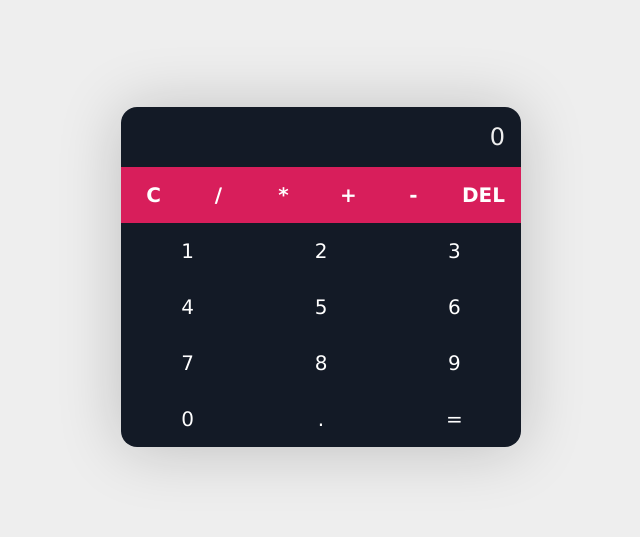
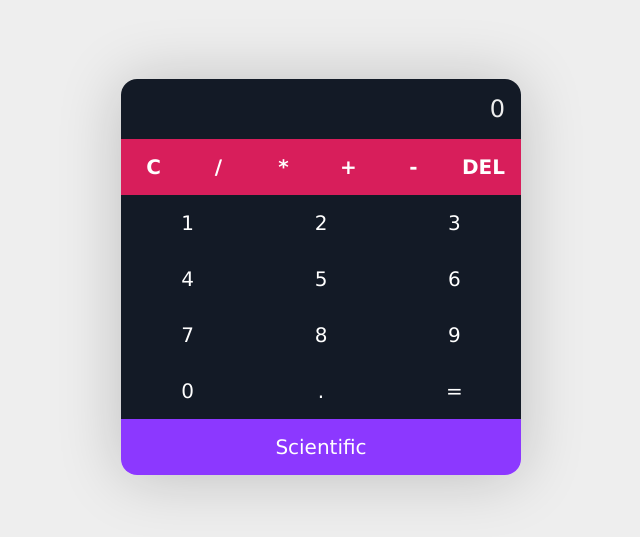
Before and after one commit to Abhishekmeter/calculator, a React (Create React App) app: page / in a window 1280 px wide. Shown: the part 123-660 px from the top of the page, without its empty margins (319-959 px from the left). Built offline with nearby package versions, Linux system fonts and the light colour scheme.

Commit message:
begining of scientific calculator

```diff
--- a/src/App.js
+++ b/src/App.js
@@ -7,6 +7,7 @@ import Result from "./components/Result";
 function App() {
   const [calc, setCalc] = useState("");
   const [result, setResult] = useState("");
+  const [scientific, setScientific] = useState(false);
 
   const ops = ["/", "*", "+", "-", "."];
 
@@ -52,12 +53,33 @@ function App() {
     setCalc("");
   };
 
+  const switchCalc = (event) => {
+    if (event.target.value === "Scientific") {
+      setScientific(true);
+    } else {
+      setScientific(false);
+    }
+  };
+
   return (
     <div className="App">
       <div className="calculator">
-        <Result calc={calc} result={result} />
-        <Operator onInput={updateCalc} onDelete={deleteLast} onReset={reset} />
-        <Digit onInput={updateCalc} onEqual={calculate} />
+        <div>
+          <Result calc={calc} result={result} />
+          <Operator
+            onInput={updateCalc}
+            onDelete={deleteLast}
+            onReset={reset}
+          />
+          <Digit onInput={updateCalc} onEqual={calculate} />
+        </div>
+        <button
+          className="scientific"
+          onClick={switchCalc}
+          value={!scientific ? "Scientific" : "Basic"}
+        >
+          {!scientific ? "Scientific" : "Basic"}
+        </button>
       </div>
     </div>
   );
--- a/src/index.css
+++ b/src/index.css
@@ -47,3 +47,9 @@ button {
 button:hover {
   opacity: 0.9;
 }
+
+.scientific {
+  width: 100%;
+  max-width: 400px;
+  background-color: var(--secondary);
+}
```
